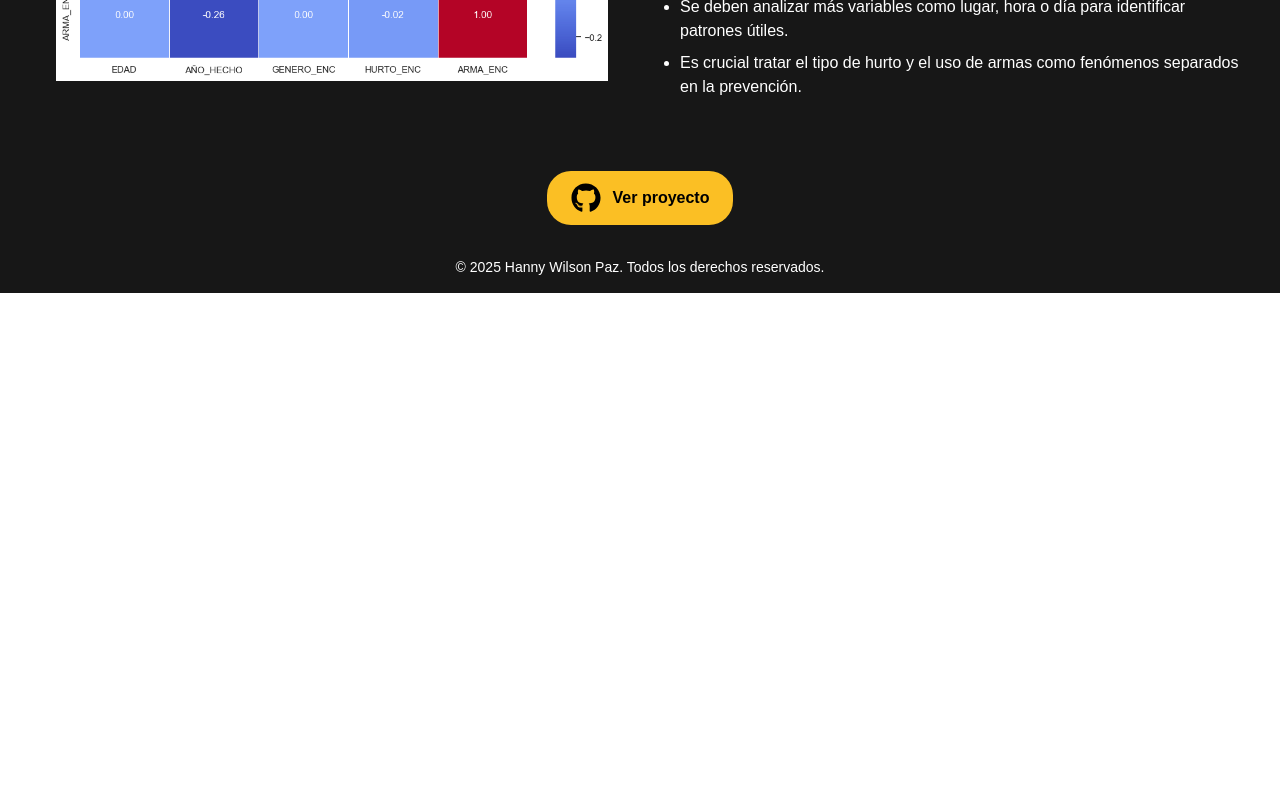
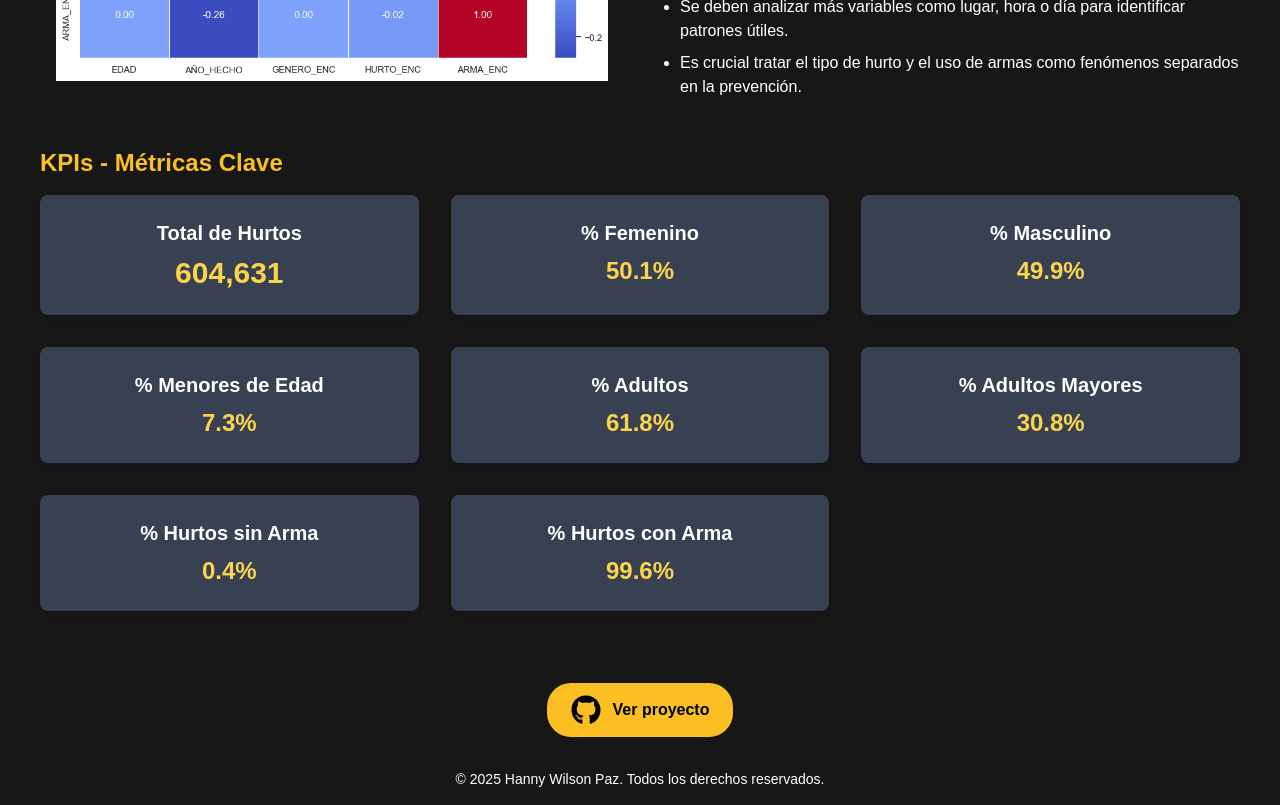
Before and after one commit to WilHazz/portafolio-Alaista-datos, a Next.js app: page /proyectos/analisis-hurtos in a window 1280 px wide. Shown: the part 3760-4565 px from the top of the page. Before the commit the page ends 4053 px from the top, so only its background shows below. Built offline with nearby package versions, Linux system fonts and the light colour scheme.

Commit message:
Falta de crear el Tablero en Look Studio

```diff
--- a/src/app/proyectos/analisis-hurtos/page.tsx
+++ b/src/app/proyectos/analisis-hurtos/page.tsx
@@ -231,6 +231,58 @@ function page(){
                 </div>
             </div>
         </div>
+
+        {/* Dashboard Look Studio */}
+
+        {/* KPIs - Métricas clave */}
+
+        <div className="w-full mx-auto text-left px-10 py-6">
+            <h2 className="text-2xl font-bold text-amber-400 mb-4">KPIs - Métricas Clave</h2>
+        <div className="grid md:grid-cols-3 gap-8 text-center">
+
+        <div className="bg-gray-700 p-6 rounded-lg shadow-md">
+            <h3 className="text-xl font-semibold mb-2 text-white">Total de Hurtos</h3>
+            <p className="text-3xl font-bold text-amber-300">604,631</p>
+        </div>
+
+        <div className="bg-gray-700 p-6 rounded-lg shadow-md">
+            <h3 className="text-xl font-semibold mb-2 text-white">% Femenino</h3>
+            <p className="text-2xl font-bold text-amber-300">50.1%</p>
+        </div>
+
+        <div className="bg-gray-700 p-6 rounded-lg shadow-md">
+            <h3 className="text-xl font-semibold mb-2 text-white">% Masculino</h3>
+            <p className="text-2xl font-bold text-amber-300">49.9%</p>
+        </div>
+
+        <div className="bg-gray-700 p-6 rounded-lg shadow-md">
+            <h3 className="text-xl font-semibold mb-2 text-white">% Menores de Edad</h3>
+            <p className="text-2xl font-bold text-amber-300">7.3%</p>
+        </div>
+
+        <div className="bg-gray-700 p-6 rounded-lg shadow-md">
+            <h3 className="text-xl font-semibold mb-2 text-white">% Adultos</h3>
+            <p className="text-2xl font-bold text-amber-300">61.8%</p>
+        </div>
+
+        <div className="bg-gray-700 p-6 rounded-lg shadow-md">
+            <h3 className="text-xl font-semibold mb-2 text-white">% Adultos Mayores</h3>
+            <p className="text-2xl font-bold text-amber-300">30.8%</p>
+        </div>
+
+        <div className="bg-gray-700 p-6 rounded-lg shadow-md">
+            <h3 className="text-xl font-semibold mb-2 text-white">% Hurtos sin Arma</h3>
+            <p className="text-2xl font-bold text-amber-300">0.4%</p>
+        </div>
+
+        <div className="bg-gray-700 p-6 rounded-lg shadow-md">
+            <h3 className="text-xl font-semibold mb-2 text-white">% Hurtos con Arma</h3>
+            <p className="text-2xl font-bold text-amber-300">99.6%</p>
+        </div>
+
+</div>
+</div>
+
          {/* Boton a Github */}
         <div className="text-center pt-12 py-4">
             <Link href="https://github.com/WilHazz/Analisis-Datos-Hurtos" target="_blank">
--- a/src/components/Proyectos.tsx
+++ b/src/components/Proyectos.tsx
@@ -10,14 +10,14 @@ const proyectos = [
     },
     {
         titulo: "Análisis Hurtos en Colombia",
-        descripcion: "Descripcion para este proyecto",
+        descripcion: "Exploración de datos sobre Hurtos en Colombia, KPIs y visualizaciones con Python, Look Studio",
         imagen: "/images/Analisis_Hurto.png",
         enlace: "/proyectos/analisis-hurtos"
 
     },
     {
-        titulo: "Análisis de ventas E-commerce",
-        descripcion: "Exploración de datos de ventas, KPIs y visualizaciones con Python, SQL y Power BI.",
+        titulo: "Proyecto",
+        descripcion: "Siguiente proyecto",
         imagen: "/images/Ecommerce.jpg",
         enlace: ""
 
```
